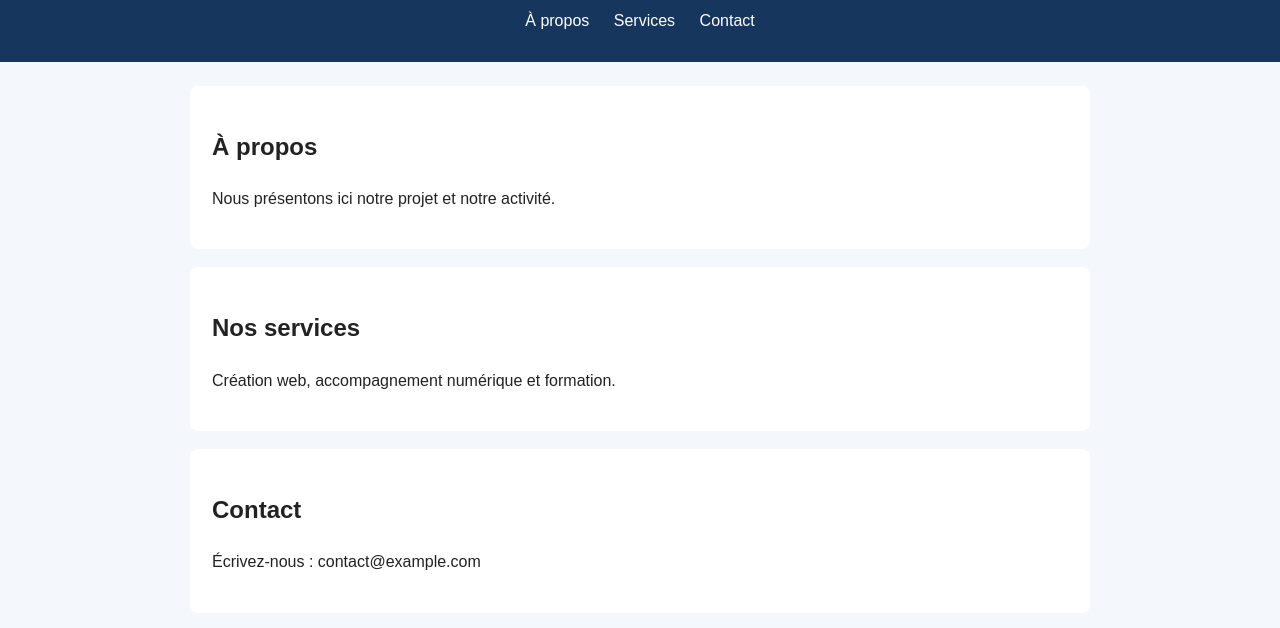
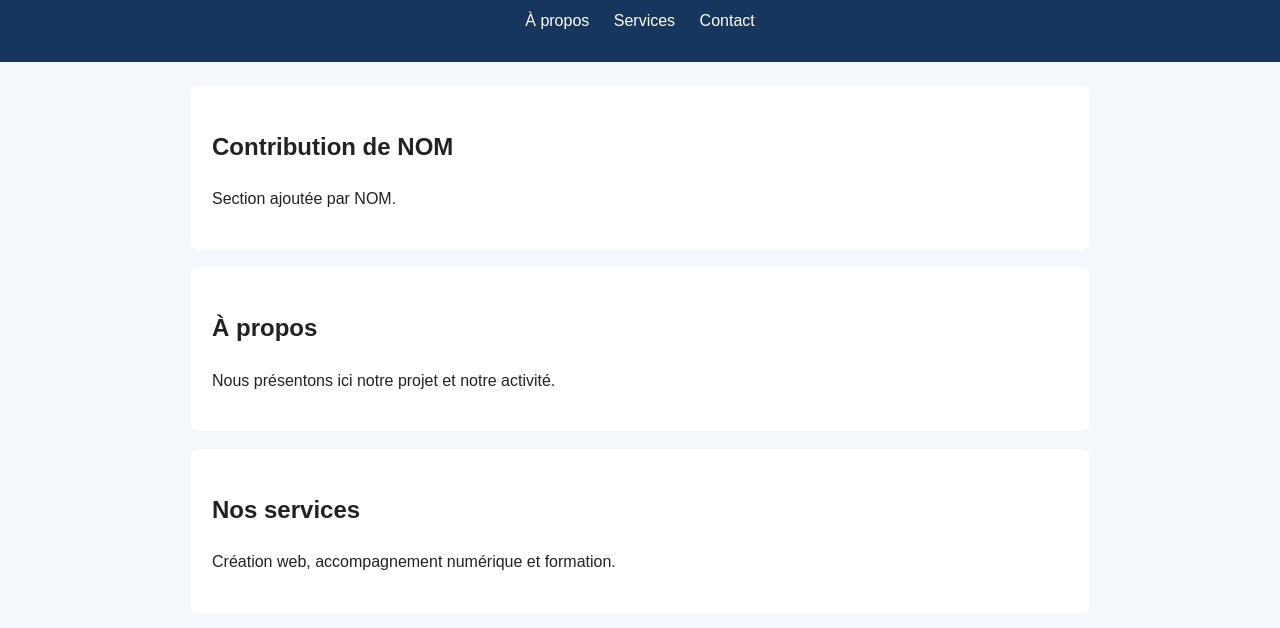
Before and after one commit to keumenimerveillep/monsiteweb, a plain HTML site: page index.html in a window 1280 px wide. Shown: the part 114-742 px from the top of the page. Drawn offline with Linux system fonts and the light colour scheme.

Commit message:
contribution de keumeni merveille

```diff
--- a/index.html
+++ b/index.html
@@ -18,6 +18,11 @@ scale=1.0">
   </header>
 
   <main>
+    <section id="etudiant1">
+    <h2>Contribution de NOM</h2>
+    <p>Section ajoutée par NOM.</p>
+    </section>
+
     <section id="apropos">
       <h2>À propos</h2>
       <p>Nous présentons ici notre projet et notre
```
